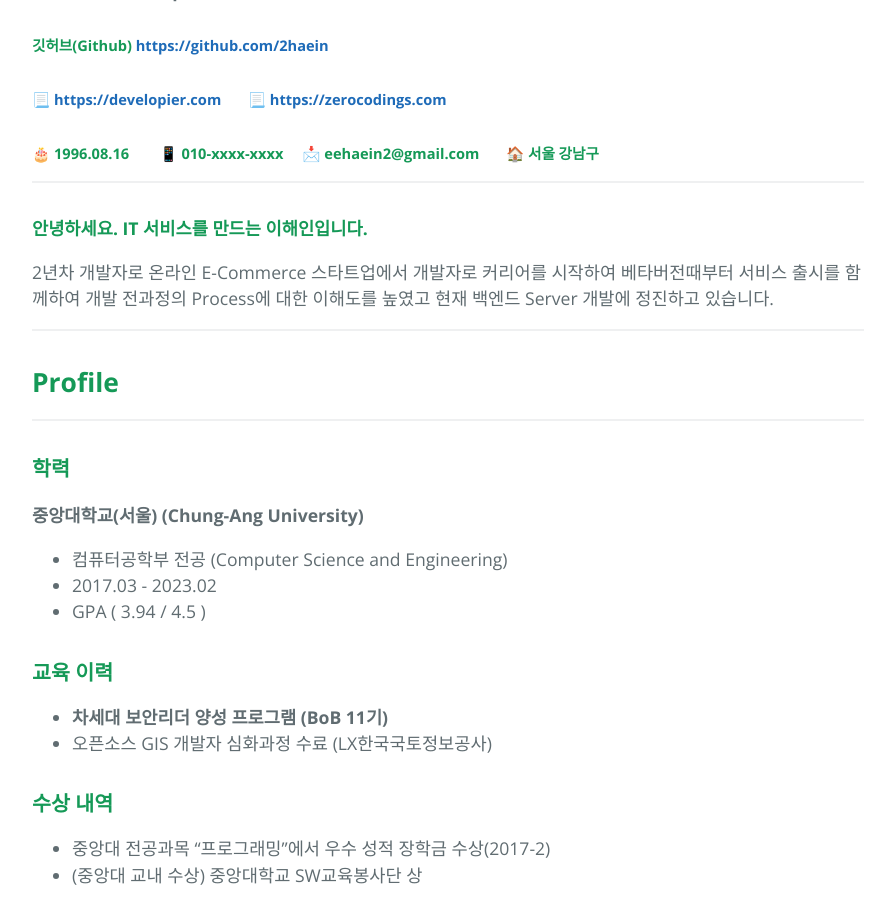
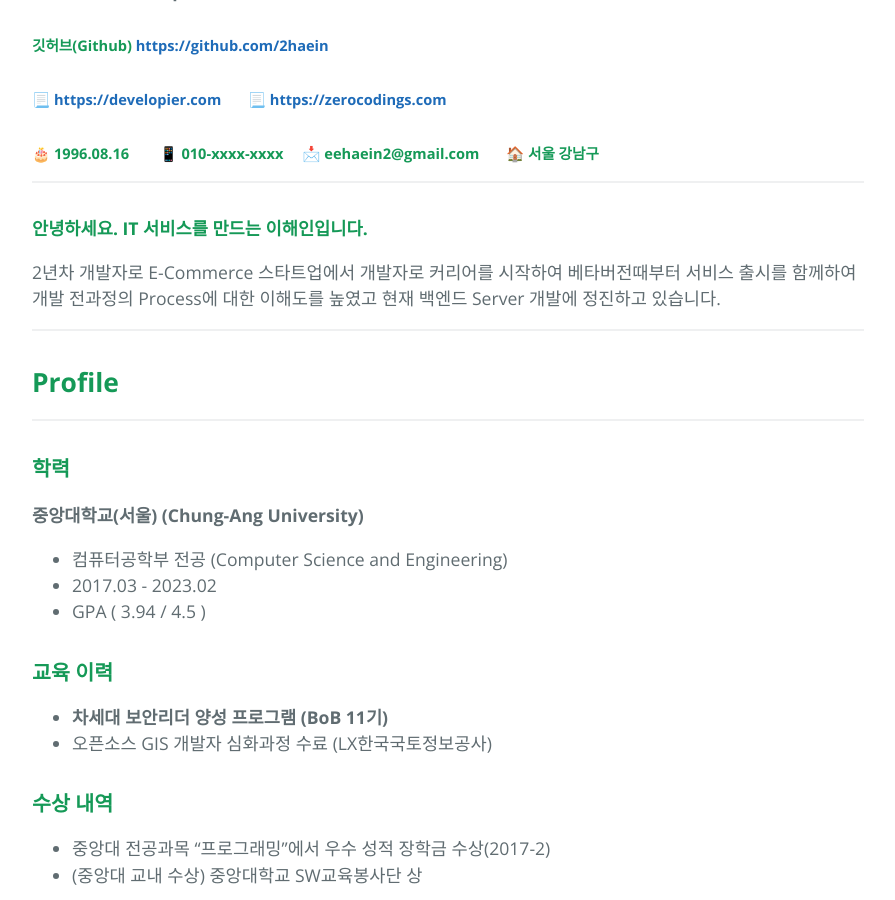
Before and after one commit to 2haein/theofto, a Jekyll site: the page built from index.md, in a window 1280 px wide and 900 px high, scrolled down 431 px. Shown: the whole window, without its empty margins (192-1087 px from the left). Built offline with Jekyll 4.4.1, drawn with Linux system fonts in a browser that asks for light colours; our own code applies the rules of GitHub Pages for plain Markdown files.

Commit message:
docs: 수정6

```diff
--- a/index.md
+++ b/index.md
@@ -12,7 +12,7 @@
 
 #### **안녕하세요. IT 서비스를 만드는 이해인입니다.**
 
-2년차 개발자로 온라인 E-Commerce 스타트업에서 개발자로 커리어를 시작하여 베타버전때부터 서비스 출시를 함께하여 개발 전과정의 Process에 대한 이해도를 높였고 현재 백엔드 Server 개발에 정진하고 있습니다.
+2년차 개발자로 E-Commerce 스타트업에서 개발자로 커리어를 시작하여 베타버전때부터 서비스 출시를 함께하여 개발 전과정의 Process에 대한 이해도를 높였고 현재 백엔드 Server 개발에 정진하고 있습니다.
 
 ---
 ## **Profile**
@@ -164,9 +164,8 @@
 
 자신의 감정을 기록하고 자신의 위치를 이용해 주변 지역 사람들과 감정을 공유하여 서로 공감하고 위로받을 수 있는 앱 기반의 플랫폼 서비스입니다.
 
-![image1.png](assets/image1.png)
-
-![image2.png](assets/image2.png)
+<img src="assets/image1.png" width="47%">
+<img src="assets/image2.png" width="50%">
 
 **기술스택** | Android(Java), SpringBoot, MongoDB(NoSQL DB), AWS Cloud, Github
 
```
